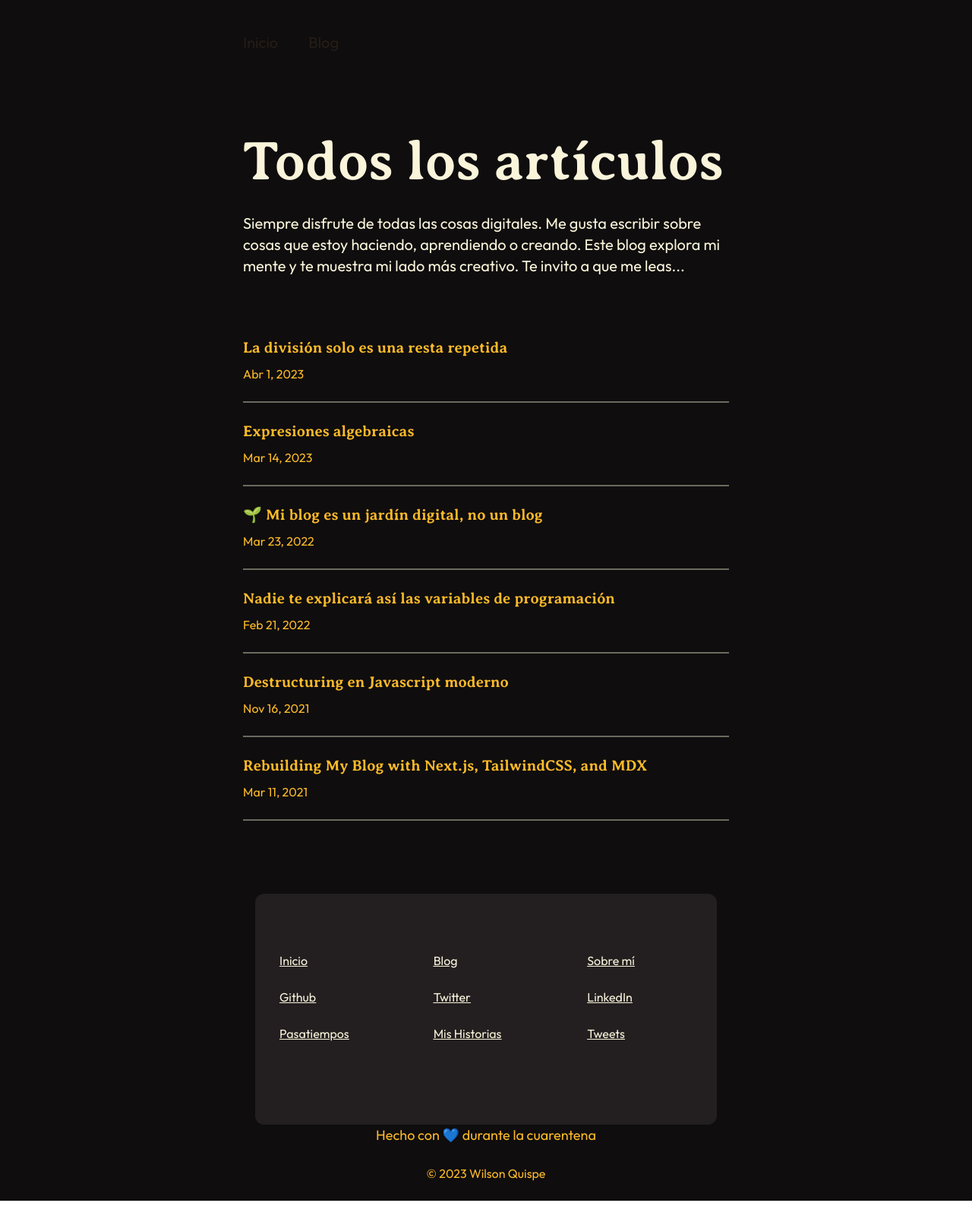
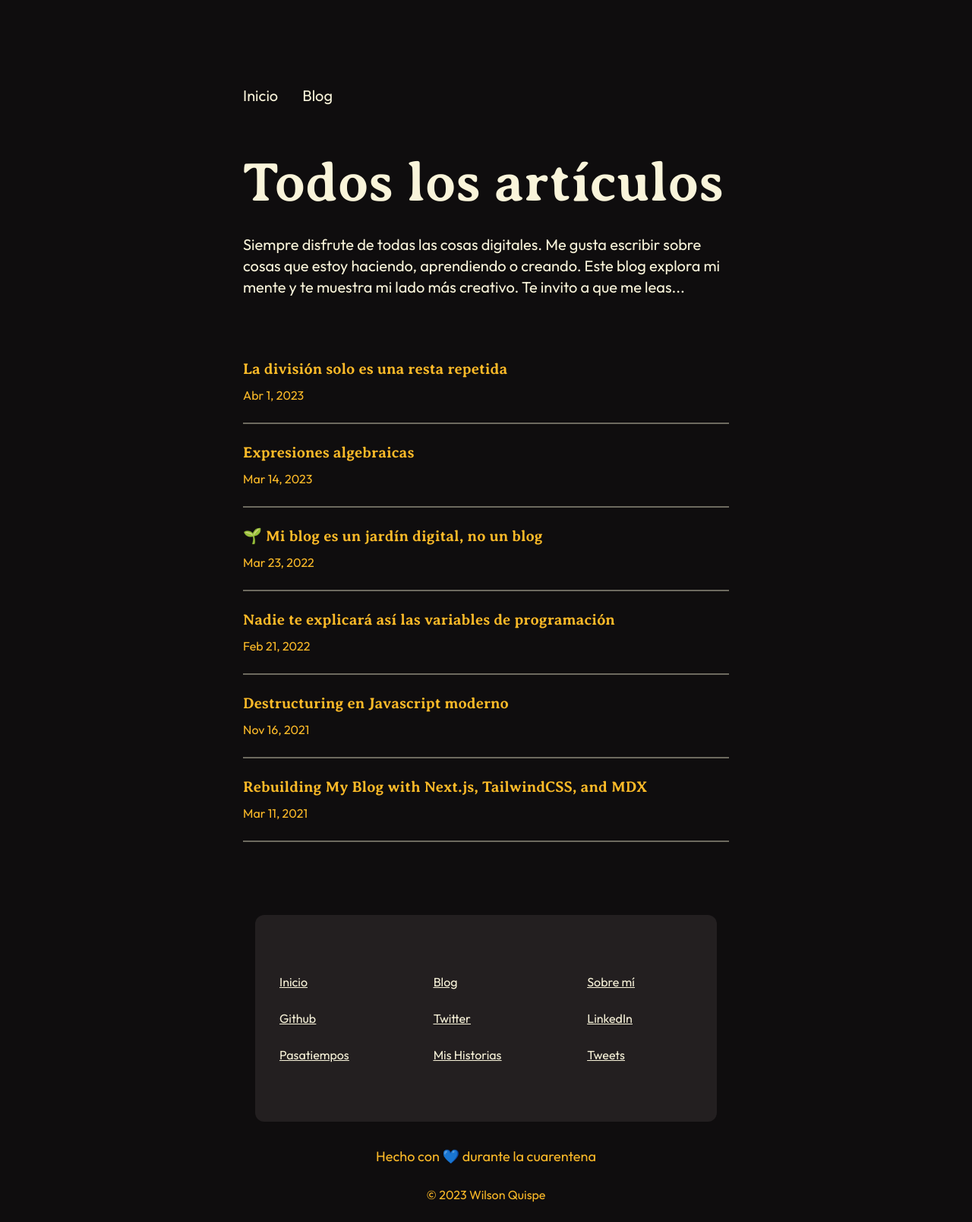
Before and after one commit to wilsonquispealanoca/wilsonquispe.io, a Next.js app: page /blog in a window 1280 px wide. Shown: the whole page at 76% size. Before the commit the page ends 1580 px from the top, so only its background shows below. Built offline with nearby package versions, Linux system fonts and the light colour scheme.

Commit message:
UPDATE: post

```diff
--- a/_posts/jardin-digital.md
+++ b/_posts/jardin-digital.md
@@ -2,7 +2,7 @@
 title: "🌱 Mi blog es un jardín digital, no un blog"
 date: "2022-03-23"
 excerpt: "Mi Jardín digital se centra menos en la pieza resultante y más en el proceso, cuidado y artesanía que se necesita para llegar allí."
-coverImage: "/assets/blog/jardin-digital/jardin-digital.webp"
+coverImage: "/assets/blog/jardin-digital/gardenDigital.png"
 author:
   name: Wilson Quispe
   picture: "/assets/blog/authors/profileWilson.jpg"
--- a/components/atoms/activeLink.jsx
+++ b/components/atoms/activeLink.jsx
@@ -11,7 +11,7 @@ const Activelink = ({href, children}) => {
     router.push(href)
   }
   return (
-    <a href={href} onClick={handleClick} style={style} className="mr-8 first:mr-10 dark:text-primary-dark text-primary-text hidden lg:block transition-all duration-200 hover:pb-2 hover:border-b-2 hover:border-primary-text hover:dark:border-primary-dark">
+    <a href={href} onClick={handleClick} style={style} className="mr-8 hidden lg:block transition-all duration-200 hover:pb-2 hover:border-b-2 hover:border-brand-beige">
       {children}
     </a>
   );
--- a/components/atoms/postTitle.jsx
+++ b/components/atoms/postTitle.jsx
@@ -1,6 +1,6 @@
 export default function PostTitle({ children }) {
   return (
-    <h1 className="font-averia text-center pt-12 text-4xl sm:text-5xl tracking-tight leading-tight md:text-6 md:leading-none mb-6 mx-8 md:mx-32 lg:mx-56 xl:mx-80 mt-24 dark:text-brand-beige text-[#3d4449]">
+    <h1 className="font-averia pt-16 text-center text-4xl sm:text-5xl tracking-tight leading-tight md:text-6 md:leading-none my-6 mx-8 md:mx-32 lg:mx-56 xl:mx-80 dark:text-brand-beige text-[#3d4449]">
       {children}
     </h1>
   );
--- a/components/molecules/footer.jsx
+++ b/components/molecules/footer.jsx
@@ -57,7 +57,7 @@ const dataFooter = [
 export default function Footer() {
   return (
     <footer className="font-outfit bg-brand-coal w-full py-16 md:pb-0 md:px-32 lg:px-56 xl:px-80">
-      <ul className="grid grid-cols-2 py-16 bg-brand-charcoal lg:grid-cols-3 lg:pb-24 mx-4 rounded-xl">
+      <ul className="grid grid-cols-2 py-16 bg-brand-charcoal lg:grid-cols-3 mx-4 rounded-xl">
         {dataFooter.map(({ id, href, target, rel, text }) => (
           <ItemFooter
             key={id}
--- a/components/molecules/markdown-styles.module.css
+++ b/components/molecules/markdown-styles.module.css
@@ -3,7 +3,7 @@
 }
 
 .markdown em {
-  @apply font-firacode text-brand-beige text-base rounded-sm tracking-[-.2px] bg-brand-charcoal py-[2px] px-[5px] not-italic;
+  @apply font-firacode text-brand-pink text-base rounded-sm tracking-[-.2px] bg-brand-charcoal py-[2px] px-[5px] not-italic;
 }
 
 .markdown strong {
--- a/components/molecules/navbar.jsx
+++ b/components/molecules/navbar.jsx
@@ -9,13 +9,9 @@ function Navbar() {
   return (
     <>
       <nav
-        className="flex items-center w-full justify-between h-[4rem] lg:h-28 fixed left-0 right-0 top-0 mx-auto z-40 px-6 md:px-32 lg:px-56 xl:px-80 text-xl font-semibold`}
+        className="flex lg:flex-initial text-brand-beige text-xl font-semibold`}
       ">
-        <figure
-          className="flex items-center justify-center w-10 h-10 cursor-pointer lg:hidden"
-        >
-        </figure>
-        <div className="flex items-center">
+        <div className="flex">
           <Activelink href="/">Inicio</Activelink>
           <Activelink href="/blog">Blog</Activelink>
         </div>
--- a/components/molecules/post-header.jsx
+++ b/components/molecules/post-header.jsx
@@ -5,7 +5,7 @@ import PostTitle from "../atoms/postTitle";
 export default function PostHeader({ title, date, author, excerpt }) {
   return (
     <>
-      <div className="py-8 lg:pb-10">
+      <div className="lg:pb-10">
         <PostTitle>{title}</PostTitle>
         <div className="mx-8 md:mx-32 lg:mx-56 xl:mx-80 py-8">
           <div className="flex place-items-center justify-between text-md text-brand-beige">
--- a/components/templates/layout.jsx
+++ b/components/templates/layout.jsx
@@ -7,7 +7,7 @@ export default function Layout({ children }) {
         <main>{children}</main>
       </div>
       <Footer />
-      <p className="bg-brand-coal font-outfit text-center text-[1rem] md:text-lg text-brand-yellow px-8 md:px-32 lg:px-56 xl:px-80">
+      <p className="bg-brand-coal font-outfit text-center text-[1rem] md:text-lg text-brand-yellow px-8 md:px-32 lg:px-56 lg:pt-8 xl:px-80">
         Hecho con 💙 durante la cuarentena
       </p>
       <p className="bg-brand-coal text-center py-6 font-outfit text-brand-yellow">
--- a/pages/historias.jsx
+++ b/pages/historias.jsx
@@ -1,3 +1,4 @@
+import Activelink from "../components/atoms/activeLink";
 import Container from "../components/templates/container";
 import Layout from "../components/templates/layout";
 
@@ -16,6 +17,9 @@ export default function Historias() {
                         <input className="w-full md:w-80  py-2 px-4 border text-gray-800 border-gray-200 bg-white" type="email" placeholder="Ingresa tu correo electrónico"/>
                         <button className="bg-blue-600 hover:bg-blue-700 text-white py-2 px-4 border">Notifícame cuando este listo</button>
                     </form> */}
+                    <button className="bg-blue-600 hover:bg-blue-700 text-white py-2 px-4 border">
+                        <Activelink href="/">Volver al Inicio</Activelink>
+                    </button>
                 </div>
             </div>
         </>
```
Also changed, not shown: public/assets/blog/jardin-digital/gardenDigital.png.
